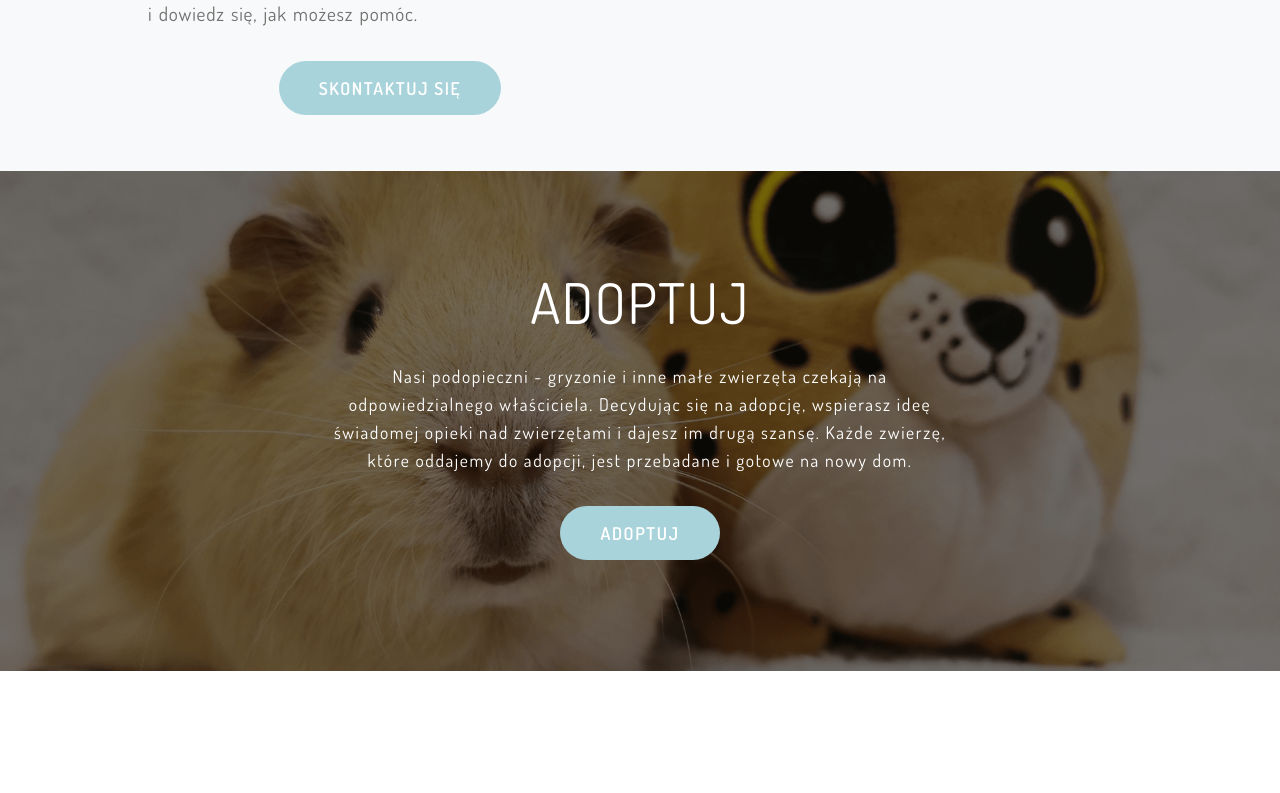
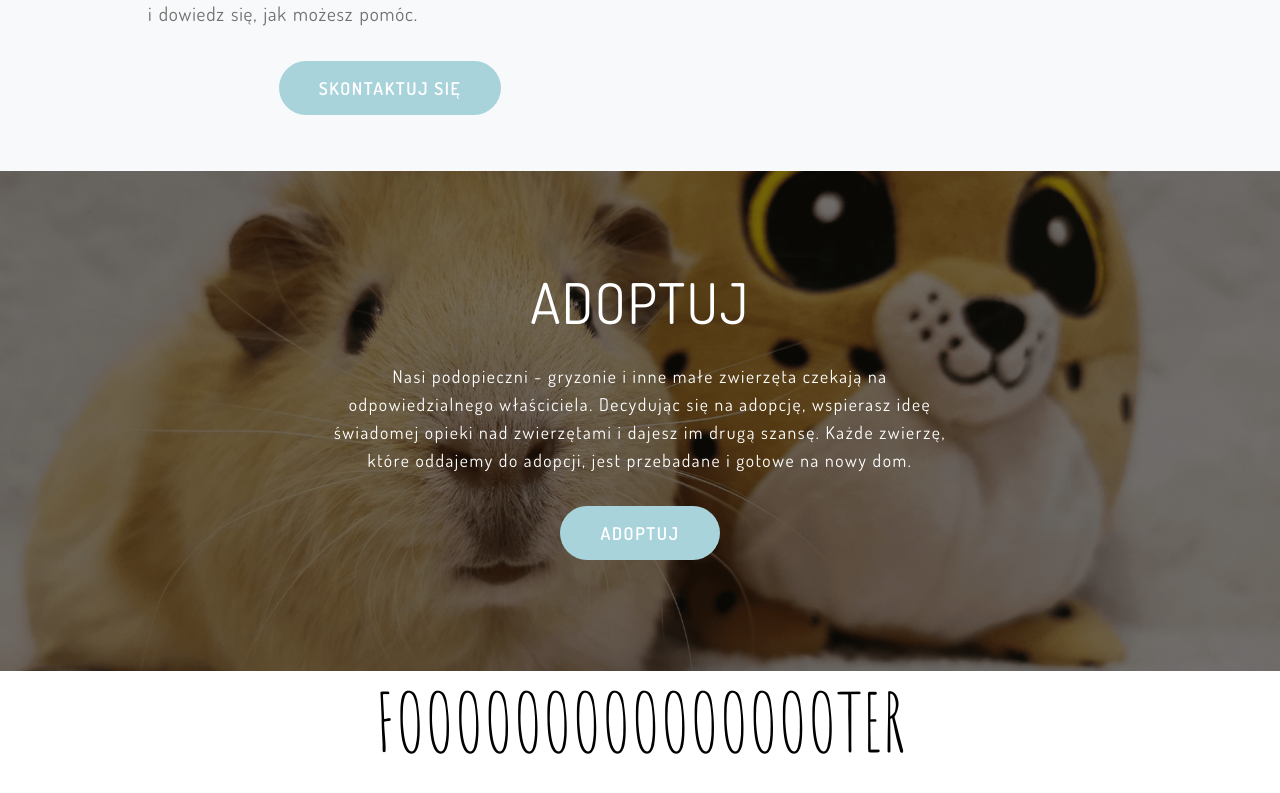
Before and after one commit to afra50/Strona-ZebrANe, a React (Create React App) app: page /wspieram in a window 1280 px wide. Shown: the part 4661-5454 px from the top of the page. Before the commit the page ends 5332 px from the top, so only its background shows below. Built offline with nearby package versions, Linux system fonts and the light colour scheme.

Commit message:
bieda footer

```diff
--- a/src/components/App.js
+++ b/src/components/App.js
@@ -4,6 +4,7 @@
 import Header from "./Header";
 import Home_page from "./pages/Home_page";
 import Support_page from "./pages/Support_page";
+import Footer from "./Footer";
 
 function App() {
   return (
@@ -14,6 +15,7 @@
         <Route path="/" element={<Home_page />} />
         <Route path="/wspieram" element={<Support_page />} />
       </Routes>
+      <Footer />
     </Router>
   );
 }
--- /dev/null
+++ b/src/components/Footer.js
@@ -0,0 +1,11 @@
+import "../styles/Footer.scss";
+
+function Footer() {
+  return (
+    <footer className="footer">
+      <p>FOOOOOOOOOOOOOOOTER</p>
+    </footer>
+  );
+}
+
+export default Footer;
--- /dev/null
+++ b/src/styles/Footer.scss
@@ -0,0 +1,10 @@
+@import "./variables.scss";
+
+.footer {
+  height: 20vh;
+  font-size: 5rem;
+  font-family: $primary_font;
+  p {
+    text-align: center;
+  }
+}
```
